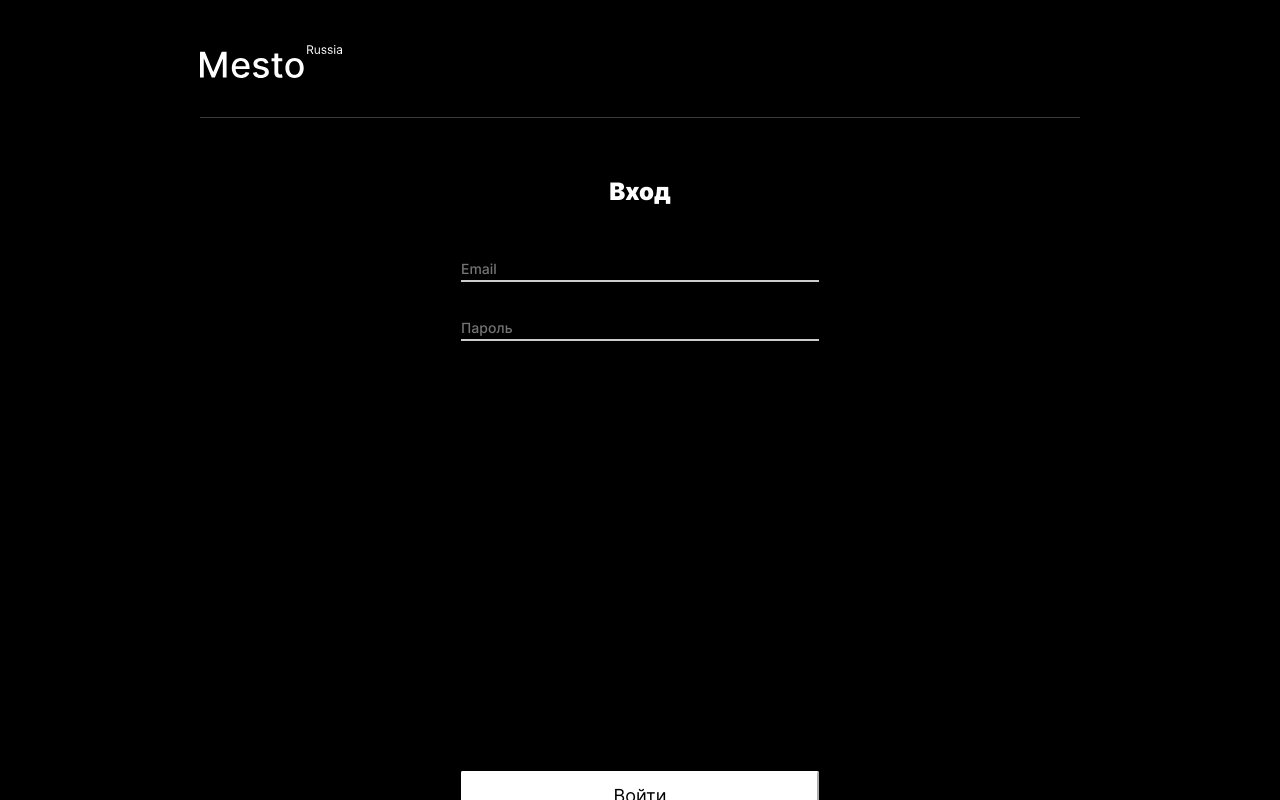
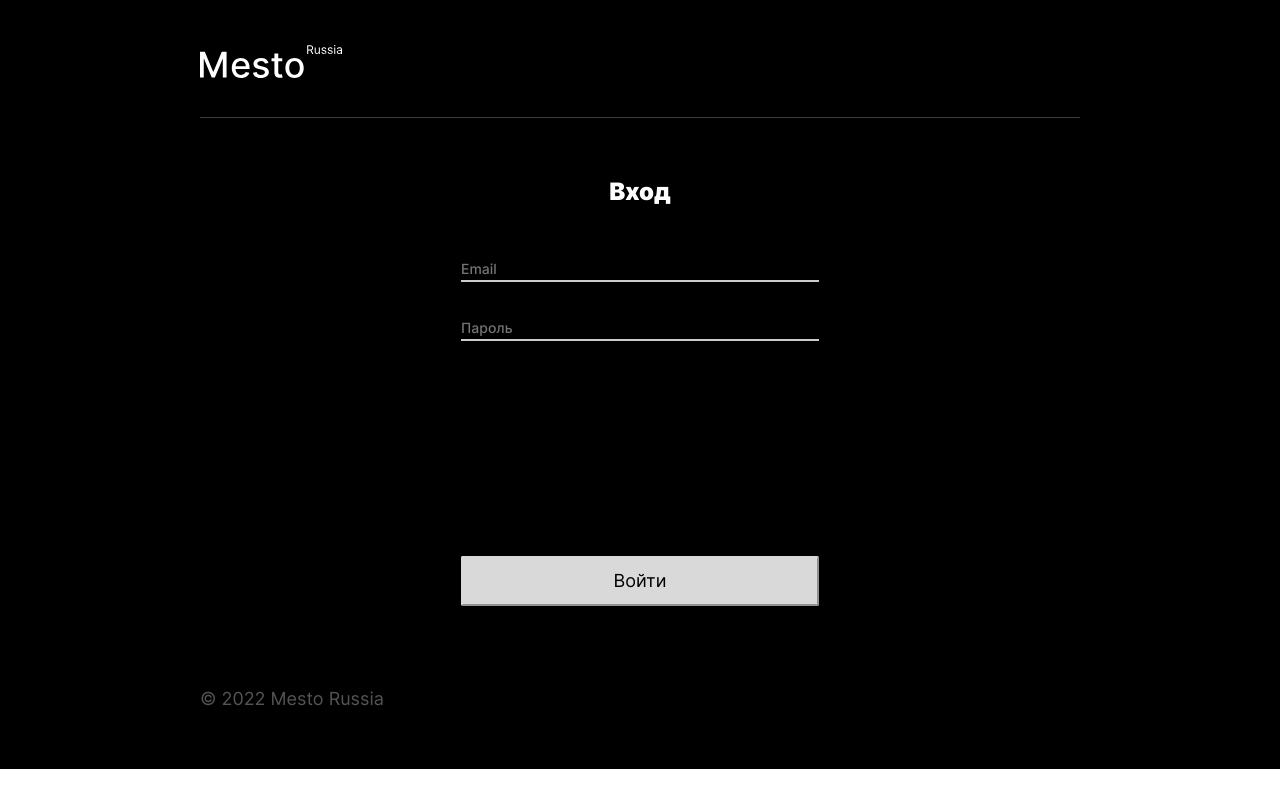
Before and after one commit to IvanShein/react-mesto-auth, a React (Create React App) app: page /sign-in in a window 1280 px wide. In both pictures the pointer is over the button "Войти". Shown: the top 800 px of the page. Built offline with nearby package versions, Linux system fonts and the light colour scheme; no server answers.

Commit message:
fixed: исправить верстку компонента Login

```diff
--- a/src/blocks/login/__buton-submit/login__button-submit.css
+++ b/src/blocks/login/__buton-submit/login__button-submit.css
@@ -11,4 +11,11 @@
   color: #000;
   border-radius: 2px;
   border-color: #fff;
+  transition: .2s;
 }
+
+.login__button-submit:hover {
+  opacity: 0.85;
+  cursor: pointer;
+  transition: .2s;
+}
--- a/src/blocks/login/__signin-link/login__signin-link.css
+++ b/src/blocks/login/__signin-link/login__signin-link.css
@@ -6,4 +6,11 @@ line-height: 1.2;
 padding: 0;
 margin: 0 auto;
 text-decoration: none;
+transition: .2s;
 }
+
+.login__signin-link:hover {
+  opacity: 0.6;
+  cursor: pointer;
+  transition: .2s;
+}
--- a/src/components/Login.js
+++ b/src/components/Login.js
@@ -29,9 +29,7 @@ function Login(props) {
       <form className="login__form" onSubmit={handleSubmit}>
         <input className="login__input" required name="email" type="email" value={email} placeholder="Email" onChange={handleEmailChange} />
         <input className="login__input" required name="password" type="password" value={password} placeholder="Пароль" onChange={handlePasswordChange} />
-        <div className="login__button-container">
-          <button className="login__button-submit" type="submit">Войти</button>
-        </div>
+        <button className="login__button-submit" type="submit">Войти</button>
       </form>
     </div>
   );
```
